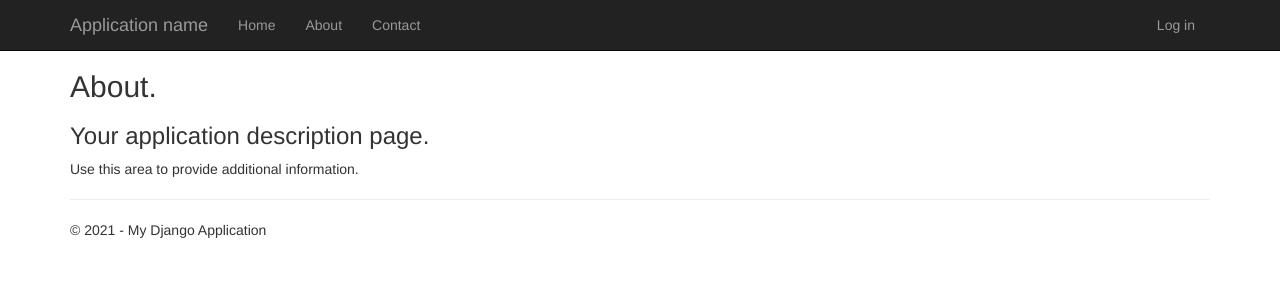
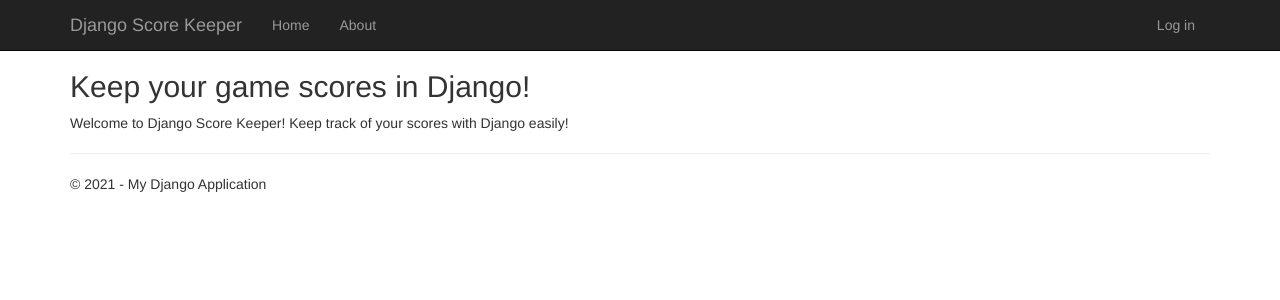
Before and after one commit to cataclysm1987/DjangoScoreKeeperApp, a Django app: page /about/ in a window 1280 px wide. Shown: the top 300 px of the page. Run offline with Django 3.2, Linux system fonts and the light colour scheme; some libraries are stand-ins or nearby versions.

Commit message:
Section 6 - View games and pagination functionality.

```diff
--- a/DjangoScoreKeeperApp/urls.py
+++ b/DjangoScoreKeeperApp/urls.py
@@ -11,7 +11,6 @@ from app import forms, views
 
 urlpatterns = [
     path('', views.home, name='home'),
-    path('contact/', views.contact, name='contact'),
     path('about/', views.about, name='about'),
     path('login/',
          LoginView.as_view
@@ -28,5 +27,6 @@ urlpatterns = [
     path('logout/', LogoutView.as_view(next_page='/'), name='logout'),
     path('admin/', admin.site.urls),
     path('creategame/', views.creategame),
-    path('viewgame/<int:id>', views.viewgame)
+    path('viewgame/<int:id>', views.viewgame),
+    path('viewgames/', views.viewgames)
 ]
--- a/app/templates/app/about.html
+++ b/app/templates/app/about.html
@@ -2,9 +2,8 @@
 
 {% block content %}
 
-<h2>{{ title }}.</h2>
-<h3>{{ message }}</h3>
+<h2>Keep your game scores in Django!</h2>
 
-<p>Use this area to provide additional information.</p>
+<p>Welcome to Django Score Keeper! Keep track of your scores with Django easily!</p>
 
 {% endblock %}
--- a/app/templates/app/index.html
+++ b/app/templates/app/index.html
@@ -27,8 +27,9 @@
 </div>
 
 <div class="row">
+    <hr/>
     <div class="col-md-12">
-        <a class="btn btn-primary btn-lg" href="/viewgame">View All Games</a>
+        <a class="btn btn-primary btn-lg" href="/viewgames">View All Games</a>
     </div>
 </div>
 
--- a/app/templates/app/layout.html
+++ b/app/templates/app/layout.html
@@ -20,13 +20,12 @@
                     <span class="icon-bar"></span>
                     <span class="icon-bar"></span>
                 </button>
-                <a href="/" class="navbar-brand">Application name</a>
+                <a href="/" class="navbar-brand">Django Score Keeper</a>
             </div>
             <div class="navbar-collapse collapse">
                 <ul class="nav navbar-nav">
                     <li><a href="{% url 'home' %}">Home</a></li>
                     <li><a href="{% url 'about' %}">About</a></li>
-                    <li><a href="{% url 'contact' %}">Contact</a></li>
                 </ul>
                 {% include 'app/loginpartial.html' %}
             </div>
--- a/app/views.py
+++ b/app/views.py
@@ -8,6 +8,9 @@ from django.http import HttpRequest
 from .models import Score, Game, UserInfo
 from .forms import CreateGameForm
 from django.contrib.auth.decorators import login_required
+from django.views.generic import ListView
+from django.core.paginator import Paginator
+
 
 def home(request):
     """Renders the home page."""
@@ -21,19 +24,6 @@ def home(request):
         except:
             return render(request, 'app/index.html', {'games' : None })
     return render(request, 'app/index.html')
-
-def contact(request):
-    """Renders the contact page."""
-    assert isinstance(request, HttpRequest)
-    return render(
-        request,
-        'app/contact.html',
-        {
-            'title':'Contact',
-            'message':'Your contact page.',
-            'year':datetime.now().year,
-        }
-    )
 
 def about(request):
     """Renders the about page."""
@@ -82,3 +72,16 @@ def viewgame(request, id):
     if game is not None:
         scores = Score.objects.filter(game_id = game.id)
         return render(request, 'app/viewgame.html', { 'game': game, 'scores': scores })
+
+@login_required
+def viewgames(request):
+    game_list = Game.objects.all()
+    paginator = Paginator(game_list, 10)
+
+    page_number = request.GET.get('page')
+    page_obj = paginator.get_page(page_number)
+    return render(request, 'app/viewgames.html', {'page_obj': page_obj})
+
+class GameListView(ListView):
+    paginate_by = 2
+    model = Game
```
Also changed, not shown: app/templates/app/contact.html (deleted, +0 -20 lines), app/templates/app/creategame.html (+6 -6 lines), app/templates/app/viewgames.html (added, +33 -0 lines), db.sqlite3, 1 other file.
